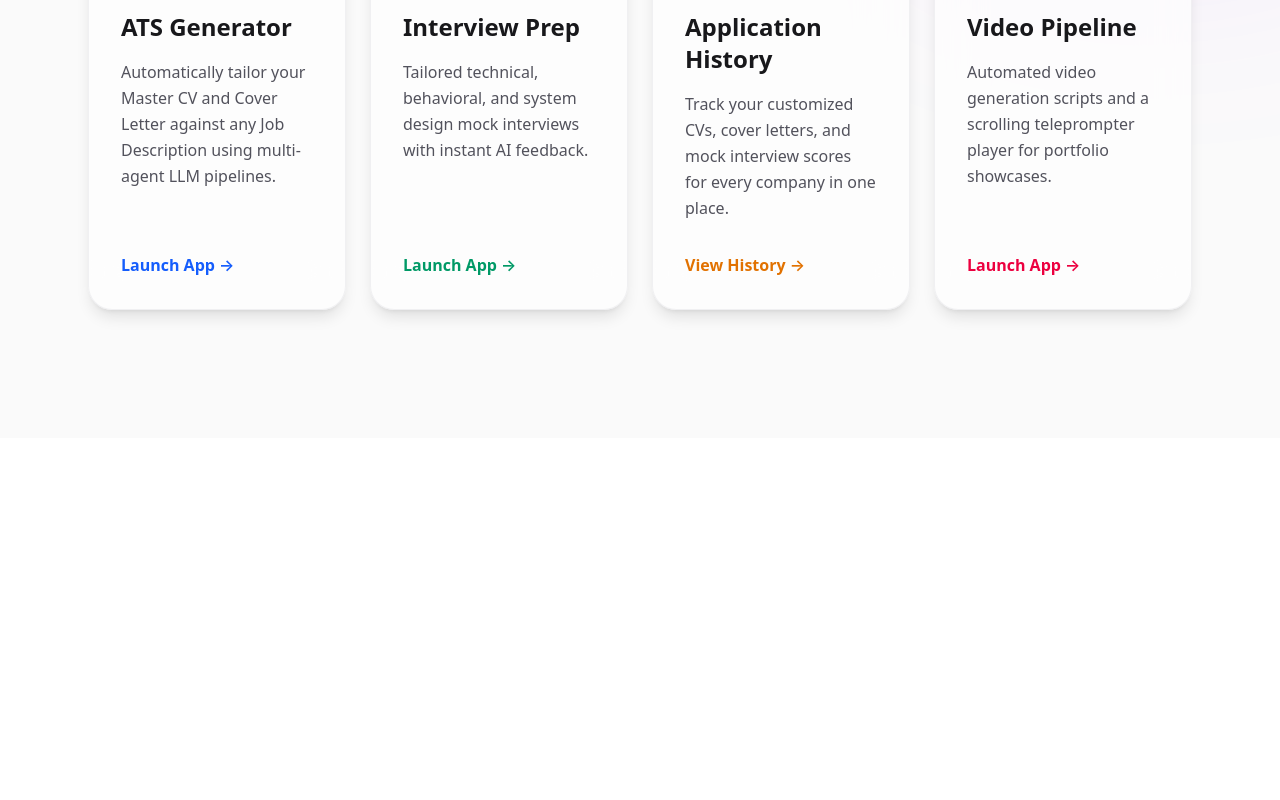
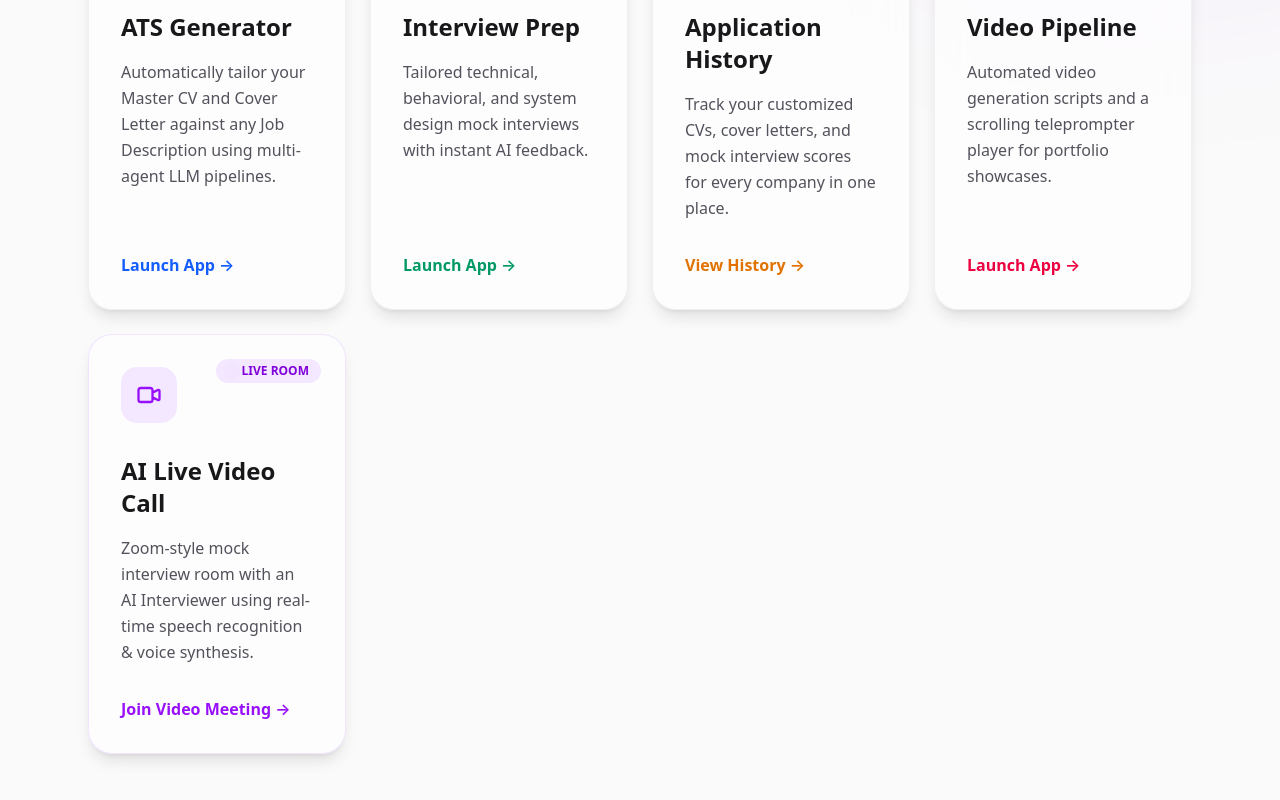
Before and after one commit to haidar180202/my-agent, a Next.js app: page / in a window 1280 px wide. Shown: the part 558-1358 px from the top of the page. Before the commit the page ends 996 px from the top, so only its background shows below. Built offline with nearby package versions, Linux system fonts and the light colour scheme.

Commit message:
feat(ai-interview): add AI Live Video Interview card link on dashboard homepage

```diff
--- a/src/app/page.tsx
+++ b/src/app/page.tsx
@@ -114,6 +114,31 @@ export default function Home() {
             </div>
           </Link>
 
+          {/* Active Tool: AI Live Video Interview */}
+          <Link href="/ai-interview" className="group relative flex flex-col justify-between p-8 rounded-3xl bg-white/60 dark:bg-zinc-900/40 border border-purple-200/60 dark:border-purple-800/50 backdrop-blur-xl shadow-lg hover:shadow-2xl hover:-translate-y-1 transition-all duration-300 overflow-hidden col-span-1 md:col-span-2 lg:col-span-1">
+            <div className="absolute inset-0 bg-gradient-to-br from-purple-500/10 to-indigo-500/10 opacity-0 group-hover:opacity-100 transition-opacity duration-500" />
+            <div className="absolute top-6 right-6 px-3 py-1 text-xs font-bold rounded-full bg-purple-100 dark:bg-purple-900/50 text-purple-700 dark:text-purple-300 flex items-center gap-1.5">
+              <span className="w-2 h-2 rounded-full bg-purple-500 animate-ping" />
+              LIVE ROOM
+            </div>
+
+            <div className="relative z-10 flex flex-col gap-4">
+              <div className="w-14 h-14 flex items-center justify-center rounded-2xl bg-purple-100 dark:bg-purple-900/30 text-purple-600 dark:text-purple-400 mb-4 group-hover:scale-110 transition-transform duration-300">
+                <svg className="w-7 h-7" fill="none" stroke="currentColor" viewBox="0 0 24 24">
+                  <path strokeLinecap="round" strokeLinejoin="round" strokeWidth="2" d="M15 10l4.553-2.276A1 1 0 0121 8.618v6.764a1 1 0 01-1.447.894L15 14M5 18h8a2 2 0 002-2V8a2 2 0 00-2-2H5a2 2 0 00-2 2v8a2 2 0 002 2z" />
+                </svg>
+              </div>
+              <h2 className="text-2xl font-bold">AI Live Video Call</h2>
+              <p className="text-zinc-600 dark:text-zinc-400 leading-relaxed">
+                Zoom-style mock interview room with an AI Interviewer using real-time speech recognition & voice synthesis.
+              </p>
+            </div>
+
+            <div className="relative z-10 mt-8 flex items-center text-purple-600 dark:text-purple-400 font-semibold group-hover:translate-x-2 transition-transform duration-300">
+              Join Video Meeting &rarr;
+            </div>
+          </Link>
+
         </section>
       </main>
     </div>
```
